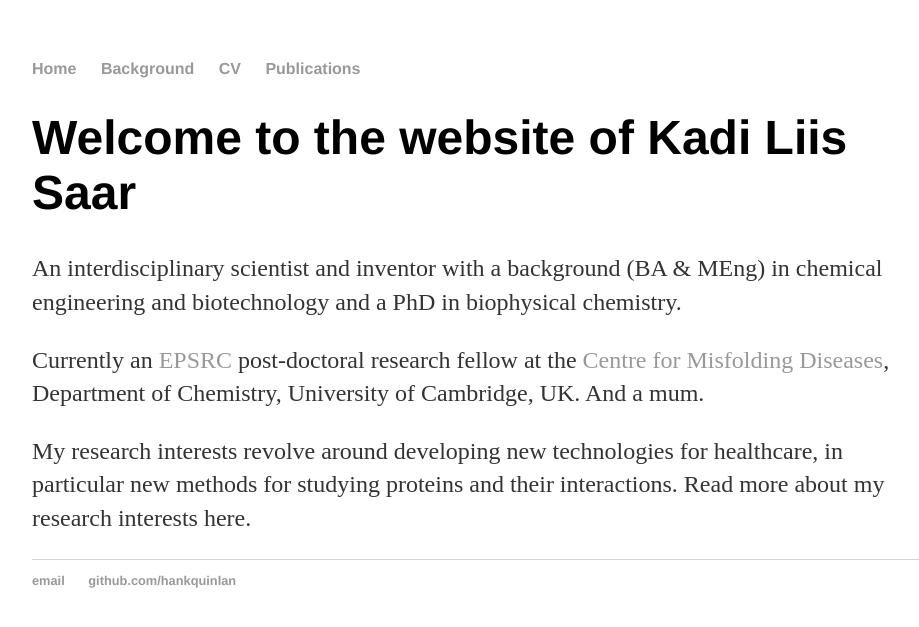
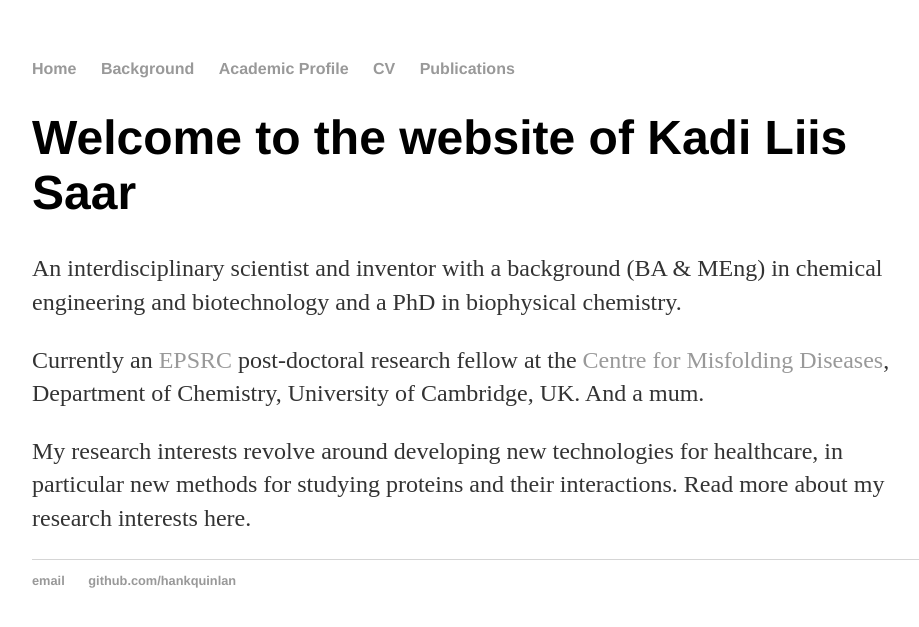
Before and after one commit to kadiliissaar/kadiliissaar.github.io, a Jekyll site: the page built from index.html, in a window 1280 px wide. Shown: the top 627 px of the page, without its empty margins (160-1079 px from the left). Built offline with Jekyll 4.4.1, drawn with Linux system fonts in a browser that asks for light colours.

Commit message:
Update default.html

```diff
--- a/_layouts/default.html
+++ b/_layouts/default.html
@@ -10,6 +10,7 @@
 	    		<ul>
 	        		<li><a href="/">Home</a></li>
 		        	<li><a href="/background">Background</a></li>
+				<li><a href="/academic-profile">Academic Profile</a></li>
 	        		<li><a href="/cv">CV</a></li>
 				<li><a href="/publications">Publications</a></li>
 	    		</ul>
```
